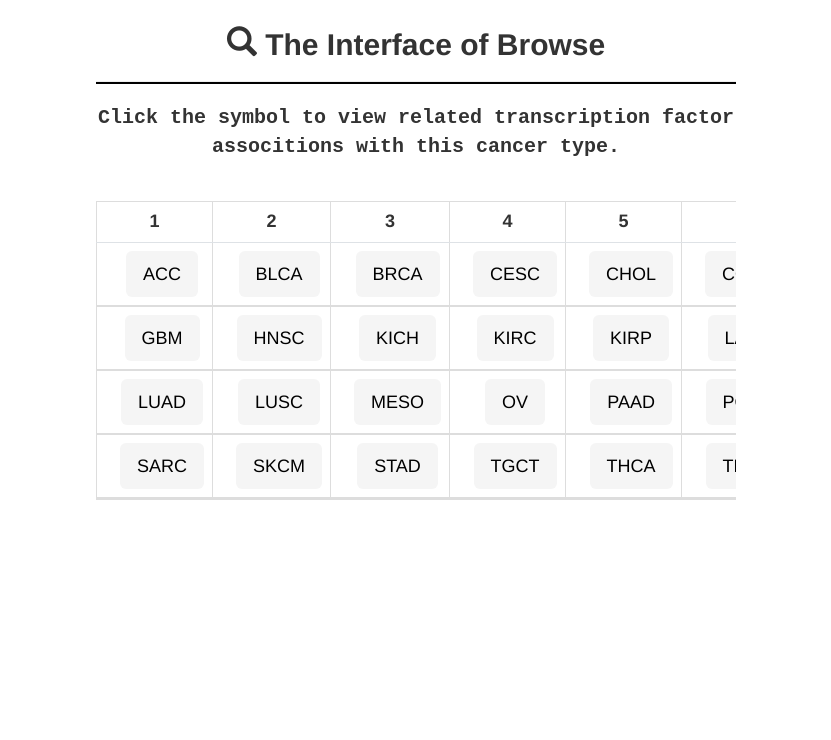
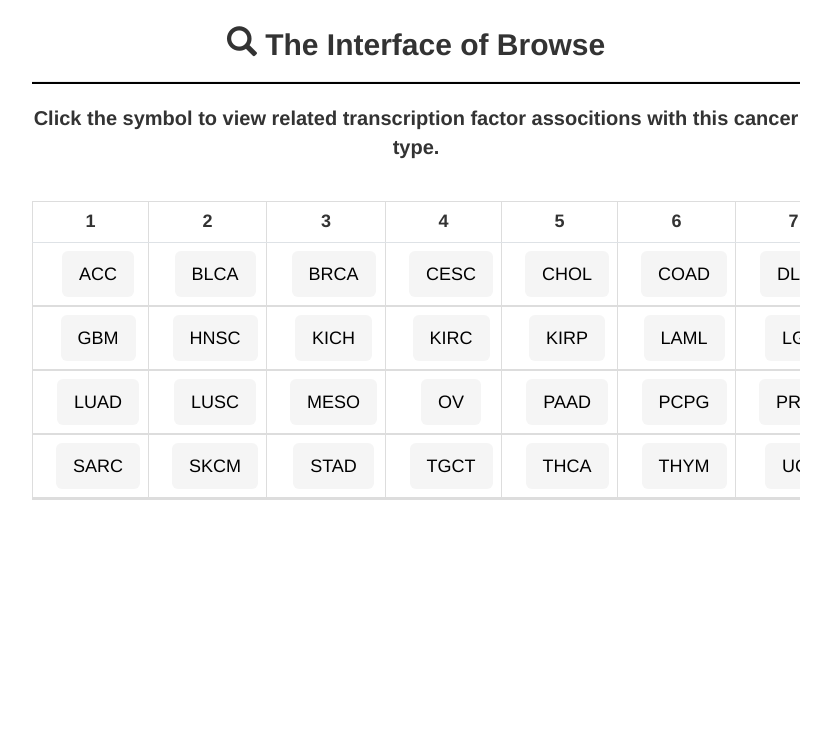
Before and after one commit to groveswallow/sju3734, a PHP site: page /browse.html in a window 1280 px wide. Shown: the part 219-959 px from the top of the page, without its empty margins (224-1055 px from the left). Run offline with PHP 8.4, Linux system fonts and the light colour scheme; data comes from the database, SQL or seed files in the repository.

Commit message:
20200406

```diff
--- a/project1/www/html/brotable.php
+++ b/project1/www/html/brotable.php
@@ -3,7 +3,7 @@
  * @Author: Tang
  * @Date: 2019-11-25 18:39:06
  * @LastEditors: Tang
- * @LastEditTime: 2020-04-05 16:41:23
+ * @LastEditTime: 2020-04-05 22:50:00
  * @Description: 1.未解决用户希望看见所有癌症的结果。
  */
 require_once("dbconfig.php");
@@ -15,7 +15,7 @@ $re = mysqli_query($con, $sql);
 $res_cancer = mysqli_fetch_all($re);
 foreach($res_cancer as $val_cancer){
     $r = array(
-        'cancer' => $cancer_type,
+        'cancer' => strtoupper($cancer_type),
         'tf' => $val_cancer[0],
         'gene' => $val_cancer[1],
         'characteristics' => $val_cancer[2],
--- a/project1/www/html/browse.html
+++ b/project1/www/html/browse.html
@@ -2,7 +2,7 @@
  * @Author: Tang
  * @Date: 2019-11-22 22:30:55
  * @LastEditors: Tang
- * @LastEditTime: 2020-04-05 16:26:31
+ * @LastEditTime: 2020-04-06 19:19:28
  * @Description: 待解决：搜索框上方的描述套话。
  * autocom函数虽然已经完成，但是ＴＦ的ｅｎｓｅｍｂｌｅ数据未拿到，所以要注意修改ＴＦ的后端。2020.1.2
  * Postdetail函数为跳转detail页面的函数，具体的还未编写。2020.1.13
@@ -160,7 +160,7 @@
                         },
                         {
                             field: 'hallmark',
-                            title: 'Cancer_hallmark',
+                            title: 'Processes & Pathways',
                             align: 'center',
                         },
                         {
@@ -208,14 +208,14 @@
     <div class="center-block" style="width: 60%;">
         <table id='table' class='center-block'></table>
     </div>
-    <div id='serv' style="width: 50%; height:200px; margin-top: 2%; text-align: center" class='center-block'>
+    <div id='serv' style="width: 60%; height:200px; margin-top: 2%; text-align: center" class='center-block'>
         <h1 style="font-size: 30px;"><span class="glyphicon glyphicon-search" aria-hidden="true"
                 style="font-size: 30px;"></span> <b>The
                 Interface of Browse</b></h1>
         <hr class="simple" color="black" style="height: 2px;" />
-        <p style="font-size: 20px;font-family: monospace;margin-bottom: 40px;"><b>Click the symbol to view related
+        <p style="font-size: 20px;margin-bottom: 40px;"><b>Click the symbol to view related
                 transcription factor associtions with this cancer type. </b></p>
-        <table class="table table-hover" data-toggle="table" data-height='700' id='tb'>
+        <table class="table table-hover text-nowrap" data-toggle="table" data-height='700' id='tb'>
         </table>
         <script>
             $(function () {
--- a/project1/www/html/detail.php
+++ b/project1/www/html/detail.php
@@ -3,7 +3,7 @@
  * @Author: Tang
  * @Date: 2020-02-07 11:49:12
  * @LastEditors: Tang
- * @LastEditTime: 2020-04-05 16:44:15
+ * @LastEditTime: 2020-04-05 18:57:50
  * @Description:
  */
 require_once('dbconfig.php');
@@ -83,7 +83,7 @@ echo "<head><meta charset='utf-8'>
                 <td height='40' width='80%'>".$gene." &nbsp;&nbsp;&nbsp;</td>
             </tr>
             <tr>
-                <td height='40' width='20%'><span><strong>&nbsp;&nbsp;&nbsp;Tissue-specific Expression</strong></span></td>";
+                <td height='40' width='20%'><span><strong>&nbsp;&nbsp;&nbsp;Tissue specific annotation</strong></span></td>";
             if ($flag == 1){
                 echo "<td><b><a href='https://bioinfo.uth.edu/TissGDB/gene_search_result.cgi?page=page&type=quick_search&quick_search=".$searchid."'
                 target='_blank'>".$gene." in TissGDB</a></td>";
@@ -133,7 +133,7 @@ echo "<head><meta charset='utf-8'>
                 <td height='40' width='30%'><span><strong>&nbsp;&nbsp;&nbsp;Links for&nbsp; <font color='#333333'>
                                 ".strtoupper($cancer)."</font></strong></span></td>
                 <td><b><a
-                            href='http://www.omim.org/search/?index=entry&amp;sort=score+desc%2C+prefix_sort+desc&amp;start=1&amp;limit=10&amp;search= nasopharyngeal cancer'
+                            href='http://www.omim.org/search/?index=entry&amp;sort=score+desc%2C+prefix_sort+desc&amp;start=1&amp;limit=10&amp;search=nasopharyngeal cancer'
                             target='_blank'>Omim</a>
                         <a href='https://cancer.sanger.ac.uk/cosmic/search?q=nasopharyngeal cancer'
                             target='_blank'>&nbsp;&nbsp;&nbsp;&nbsp;&nbsp;&nbsp;Cosmic</a></b>
--- a/project1/www/html/download.html
+++ b/project1/www/html/download.html
@@ -2,7 +2,7 @@
  * @Author: Tang
  * @Date: 2020-02-18 20:11:59
  * @LastEditors: Tang
- * @LastEditTime: 2020-04-05 17:51:09
+ * @LastEditTime: 2020-04-05 19:02:28
  * @Description:
  -->
 <html lang="zh-CN">
@@ -49,7 +49,7 @@
                     options.push(option);
                     var option = '<tr>' +
                             '<td style="text-align: center;">' + '33CANCER' + '.xlsx</td>' +
-                            '<td style="text-align: center;">information of ' + '33 kinds of cancer ' + ' in xlsx format</td>' +
+                            '<td style="text-align: center;">all TF related associations with 33 cancers '+ ' in xlsx format</td>' +
                             '<td style="text-align: center;">' + '<a href="./33cancer/' + '33cancer' + '.zip" download="' + '33cancer' + '.zip" class="btn btn-lg" type="button" style="background-color:whitesmoke;color: black;margin-left: 15px;">' +
                             '<span class="glyphicon glyphicon-download" aria-hidden="true" style="font-size: 20px;"id="down"></span>' +
                             '</a>' + '</td>' +
@@ -58,7 +58,7 @@
                     for (var i = 0; i < data.length; i++) {
                         var option = '<tr>' +
                             '<td style="text-align: center;">' + data[i] + '.xlsx</td>' +
-                            '<td style="text-align: center;">information of ' + data[i] + ' in xlsx format</td>' +
+                            '<td style="text-align: center;">all TF related associations with ' + data[i] + ' in xlsx format</td>' +
                             '<td style="text-align: center;">' + '<a href="./33cancer/' + data[i] + '.xlsx" download="' + data[i] + '.xlsx" class="btn btn-lg" type="button" style="background-color:whitesmoke;color: black;margin-left: 15px;">' +
                             '<span class="glyphicon glyphicon-download" aria-hidden="true" style="font-size: 20px;"id="down"></span>' +
                             '</a>' + '</td>' +
--- a/project1/www/html/gesearch.html
+++ b/project1/www/html/gesearch.html
@@ -2,7 +2,7 @@
  * @Author: Tang
  * @Date: 2019-11-22 22:30:55
  * @LastEditors: Tang
- * @LastEditTime: 2020-04-05 17:53:50
+ * @LastEditTime: 2020-04-05 19:09:18
  * @Description: 待解决：搜索框上方的描述套话。
  * autocom函数虽然已经完成，但是ＴＦ的ｅｎｓｅｍｂｌｅ数据未拿到，所以要注意修改ＴＦ的后端。2020.1.2
  * Postdetail函数为跳转detail页面的函数，具体的还未编写。2020.1.13
@@ -165,7 +165,7 @@
                         },
                         {
                             field: 'hallmark',
-                            title: 'Cancer hallmark',
+                            title: 'Processes & Pathways',
                             align: 'center',
                         },
                         {
--- a/project1/www/html/test.php
+++ b/project1/www/html/test.php
@@ -3,7 +3,7 @@
  * @Author: Tang
  * @Date: 2020-03-31 11:12:29
  * @LastEditors: Tang
- * @LastEditTime: 2020-04-04 21:29:37
+ * @LastEditTime: 2020-04-05 18:58:33
  * @Description:
  */
 require_once("dbconfig.php");
@@ -15,7 +15,7 @@ $res = array();
 $i = 0;
 foreach ($res_cancer as $val_cancer) {
     $cancer = strtolower($val_cancer[0]);
-    $sql = "update $cancer set hallmark = 'unknown' where hallmark  = 'unkonwn'";
+    $sql = "update $cancer set hallmark = 'N/A' where hallmark  = 'unknown'";
     $re = mysqli_query($con, $sql);
 }
 mysqli_close($con);
```
Also changed, not shown: project1/www/html/adsearch.html (+13 -13 lines), project1/www/html/submit.html (+6 -5 lines).
